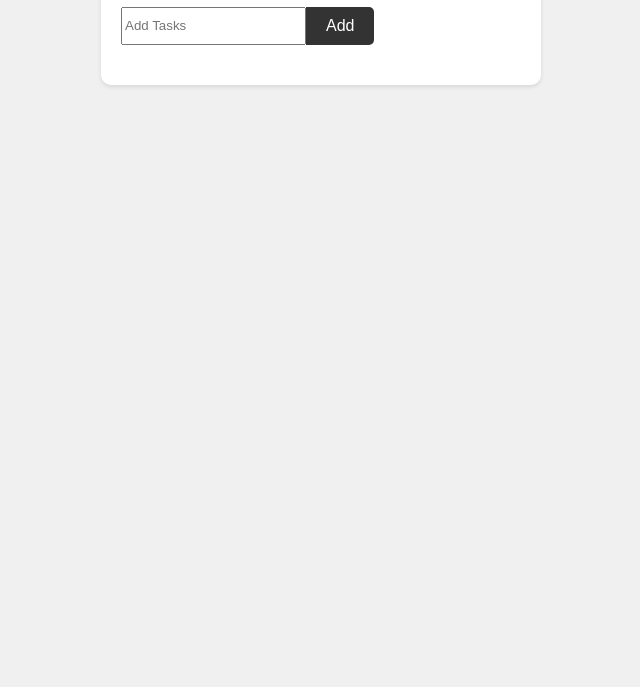
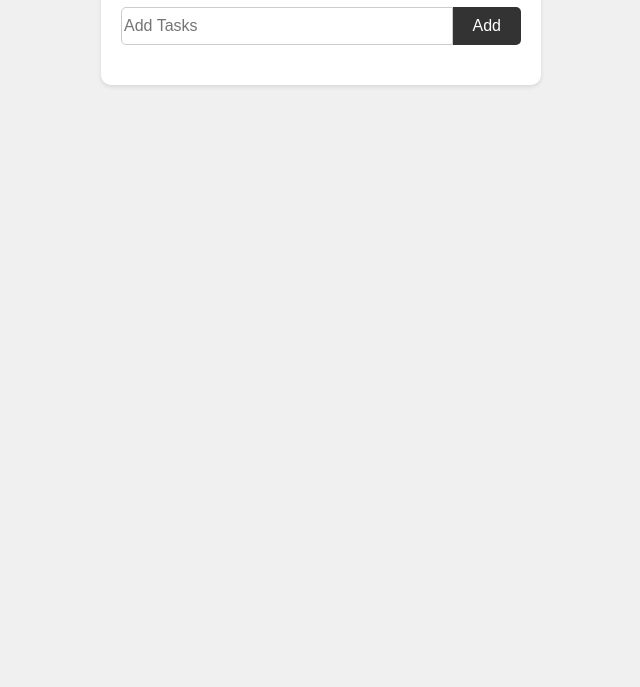
Before and after one commit to rajeevranjan125/TODO-List-app, a plain HTML site: page index.html in a window 1280 px wide. Shown: the part 113-800 px from the top of the page, without its empty margins (319-959 px from the left). Drawn offline with Linux system fonts and the light colour scheme.

Commit message:
Update style.css

```diff
--- a/style.css
+++ b/style.css
@@ -24,7 +24,7 @@ h1 {
     margin-bottom: 20px;
 }
 
-input[type="tetx"] {
+input[type="text"] {
     flex: 1;
     pad: 10px;
     border: 1px solid #ccc;
```
